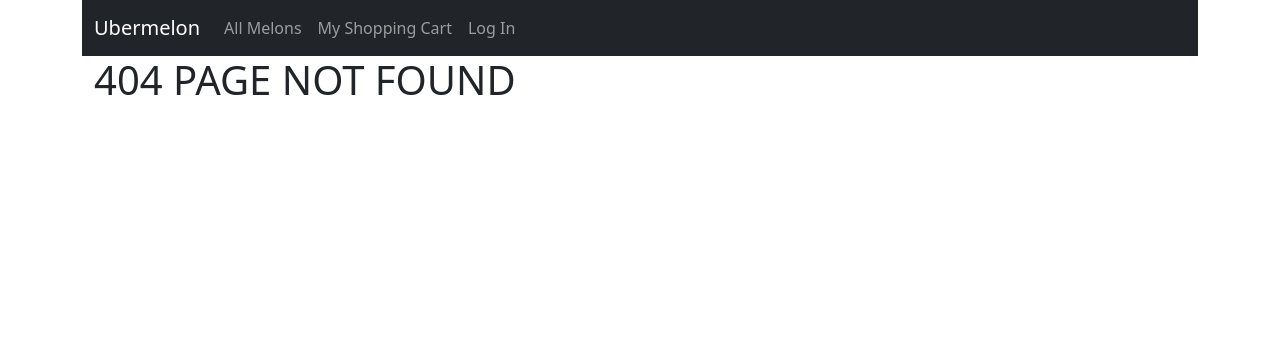
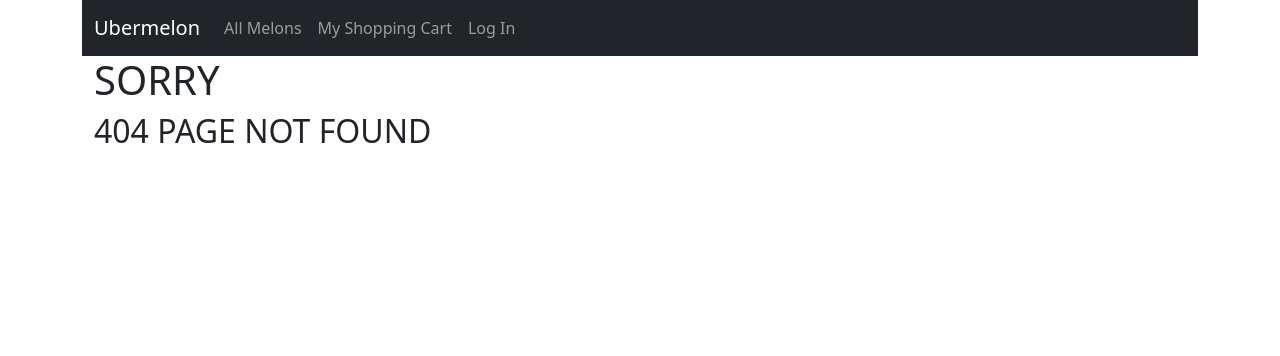
Before and after one commit to AlexBolyakov/py-project-unit3, a Flask app: template templates/404.html in a window 1280 px wide. Shown: the top 356 px of the page. Run offline with Flask 2, Linux system fonts and the light colour scheme; the template is opened without the code that fills it, so the values that code supplies are empty.

Commit message:
Unit3 project is complete

```diff
--- a/templates/404.html
+++ b/templates/404.html
@@ -2,7 +2,8 @@
 
 {% block body %}
 
+<h1> SORRY</h1>
+<h2> 404 PAGE NOT FOUND</h2>
 
-<h1> 404 PAGE NOT FOUND</h1>
 
 {% endblock %}
```
